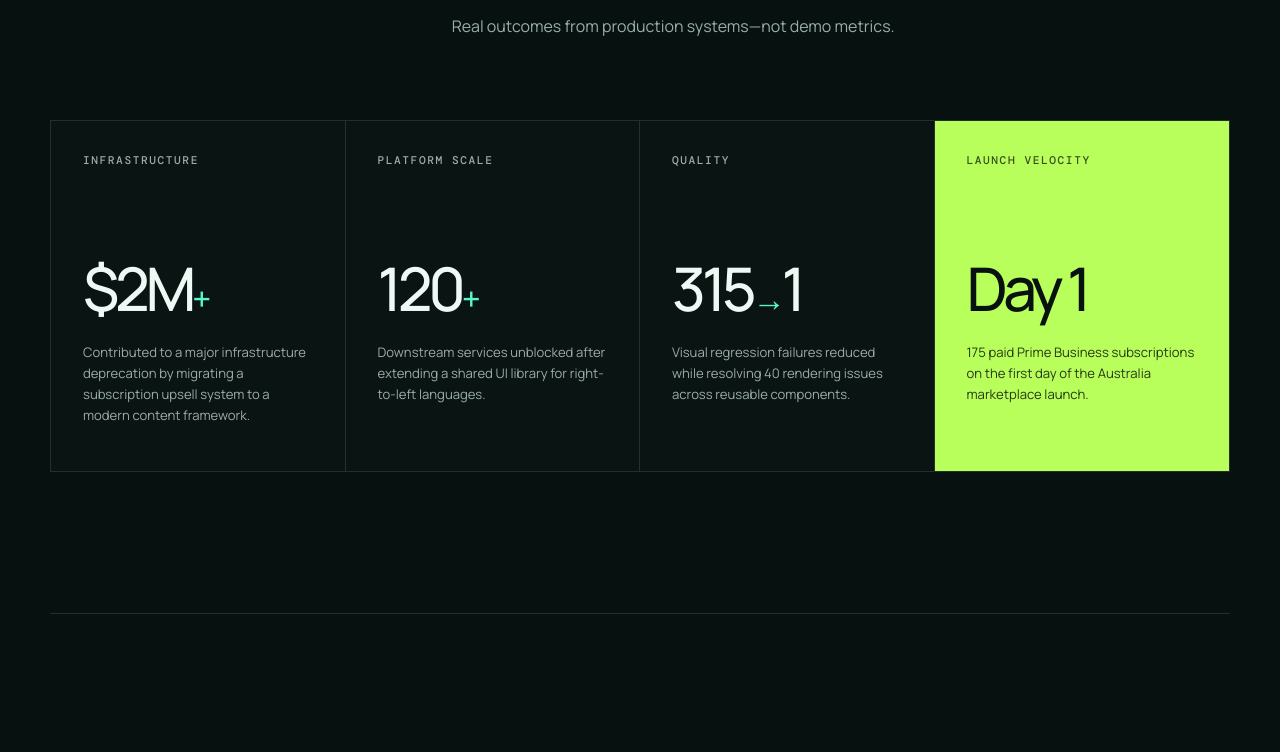
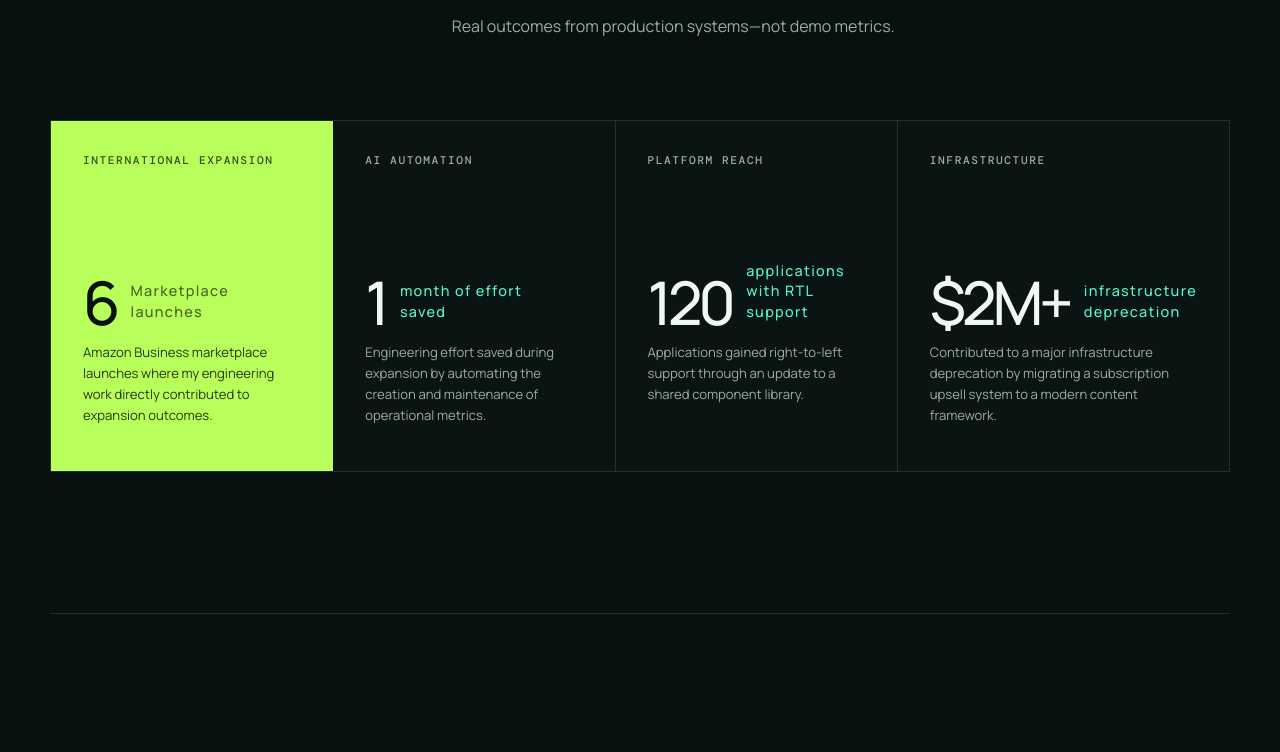
Before and after one commit to ycrbt/santiago-cereijo-portfolio, a website: page index.html in a window 1280 px wide. Shown: the part 1078-1830 px from the top of the page. Drawn offline with nearby package versions, Linux system fonts and the light colour scheme.

Commit message:
Update portfolio impact metrics

```diff
--- a/index.html
+++ b/index.html
@@ -88,25 +88,25 @@
           <p>Real outcomes from production systems—not demo metrics.</p>
         </div>
         <div class="metrics-grid">
+          <article class="metric-card metric-card-accent reveal">
+            <span class="metric-kicker">International expansion</span>
+            <strong>6<span> Marketplace launches</span></strong>
+            <p>Amazon Business marketplace launches where my engineering work directly contributed to expansion outcomes.</p>
+          </article>
+          <article class="metric-card reveal">
+            <span class="metric-kicker">AI automation</span>
+            <strong>1<span> month of effort saved</span></strong>
+            <p>Engineering effort saved during expansion by automating the creation and maintenance of operational metrics.</p>
+          </article>
+          <article class="metric-card reveal">
+            <span class="metric-kicker">Platform reach</span>
+            <strong>120<span> applications with RTL support</span></strong>
+            <p>Applications gained right-to-left support through an update to a shared component library.</p>
+          </article>
           <article class="metric-card reveal">
             <span class="metric-kicker">Infrastructure</span>
-            <strong>$2M<span>+</span></strong>
+            <strong>$2M+<span> infrastructure deprecation</span></strong>
             <p>Contributed to a major infrastructure deprecation by migrating a subscription upsell system to a modern content framework.</p>
-          </article>
-          <article class="metric-card reveal">
-            <span class="metric-kicker">Platform scale</span>
-            <strong>120<span>+</span></strong>
-            <p>Downstream services unblocked after extending a shared UI library for right-to-left languages.</p>
-          </article>
-          <article class="metric-card reveal">
-            <span class="metric-kicker">Quality</span>
-            <strong>315<span>→</span>1</strong>
-            <p>Visual regression failures reduced while resolving 40 rendering issues across reusable components.</p>
-          </article>
-          <article class="metric-card metric-card-accent reveal">
-            <span class="metric-kicker">Launch velocity</span>
-            <strong>Day 1</strong>
-            <p>175 paid Prime Business subscriptions on the first day of the Australia marketplace launch.</p>
           </article>
         </div>
       </section>
@@ -142,7 +142,7 @@
                 <li>UI platform</li><li>RTL / i18n</li><li>Visual testing</li><li>Developer experience</li>
               </ul>
             </div>
-            <div class="case-result"><span>OUTCOME</span><strong>~120 services unblocked</strong></div>
+            <div class="case-result"><span>OUTCOME</span><strong>~120 applications gained RTL support</strong></div>
           </article>
 
           <article class="case-study reveal">
--- a/styles.css
+++ b/styles.css
@@ -90,8 +90,8 @@ h1 span { color: var(--lime); }
 .metric-card-accent:hover { background: #c8ff82; }
 .metric-kicker { color: var(--muted); }
 .metric-card-accent .metric-kicker { color: #38501e; }
-.metric-card strong { margin-top: auto; font-size: clamp(2.7rem, 4.7vw, 4.5rem); letter-spacing: -.07em; font-weight: 500; }
-.metric-card strong span { color: var(--mint); font-size: .55em; }
+.metric-card strong { margin-top: auto; display: flex; align-items: flex-end; gap: .9rem; font-size: clamp(2.7rem, 4.7vw, 4.5rem); line-height: .9; letter-spacing: -.07em; font-weight: 500; }
+.metric-card strong span { max-width: 10rem; padding-bottom: .35rem; color: var(--mint); font-size: .24em; line-height: 1.45; letter-spacing: .09em; }
 .metric-card-accent strong span { color: #46631f; }
 .metric-card p { font-size: .82rem; line-height: 1.6; color: var(--muted); min-height: 84px; }
 .metric-card-accent p { color: #263914; }
```
